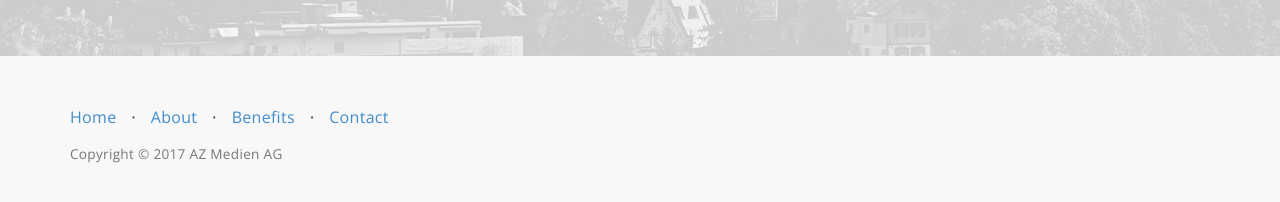
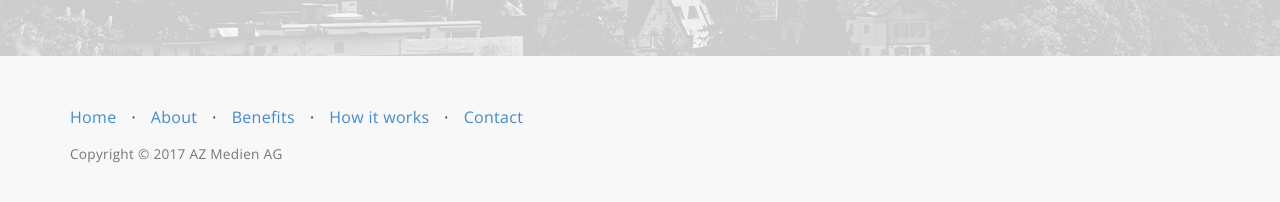
Before and after one commit to iris-dni/iris-landing-page, a Jekyll site: the page built from index.html, in a window 1280 px wide and 900 px high, scrolled down 2621 px. Shown: the part 687-889 px from the top of the window. Built offline with Jekyll 4.4.1, drawn with Linux system fonts in a browser that asks for light colours; nearby versions of some CDN libraries; library files that are not in the unit come from our copies.

Commit message:
Add "How it works" to footer navigation

```diff
--- a/_includes/footer.html
+++ b/_includes/footer.html
@@ -17,6 +17,10 @@
                     </li>
                     <li class="footer-menu-divider">&sdot;</li>
                     <li>
+                        <a href="#how-it-works">How it works</a>
+                    </li>
+                    <li class="footer-menu-divider">&sdot;</li>
+                    <li>
                         <a href="#contact">Contact</a>
                     </li>
                 </ul>
```
